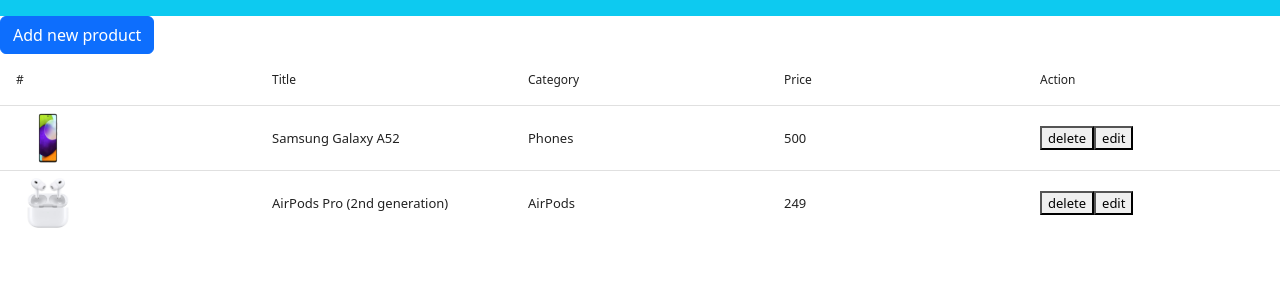
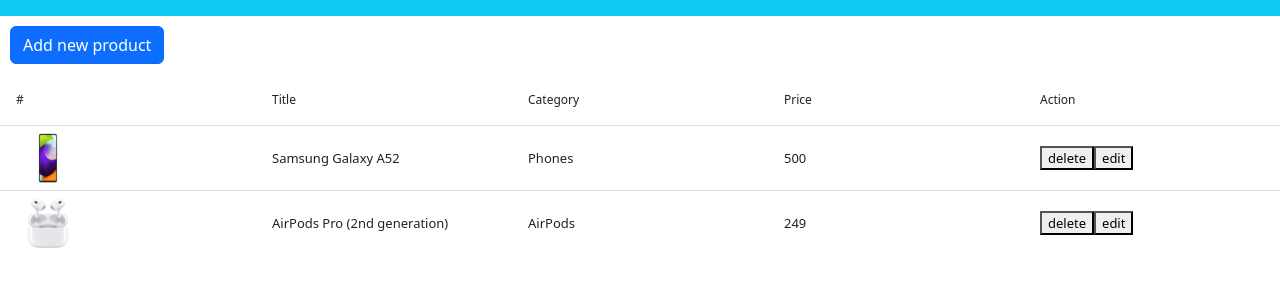
Before and after one commit to DavidPerelman/ecommerce-dashboard, a Next.js app: page /dashboard/products in a window 1280 px wide. Shown: the top 300 px of the page. Built offline with nearby package versions, Linux system fonts and the light colour scheme; no server answers.

Commit message:
setup NewProductPage

```diff
--- a/pages/dashboard/products.js
+++ b/pages/dashboard/products.js
@@ -1,7 +1,8 @@
 import Image from 'next/image';
 import React, { useState } from 'react';
 import DataTable from 'react-data-table-component';
-import styles from './products.modules.css';
+import styles from './products.module.css';
+import Link from 'next/link';
 
 const AllProductsList = () => {
   const [products, setProducts] = useState([
@@ -58,7 +59,11 @@
 
   return (
     <div className={styles.AllProductsList}>
-      <button className='btn btn-primary'>Add new product</button>
+      <Link href='/products/new-product'>
+        <button id={styles['new-product-button']} className='btn btn-primary'>
+          Add new product
+        </button>
+      </Link>
       <DataTable columns={columns} data={products} />
     </div>
   );
--- /dev/null
+++ b/pages/dashboard/products.module.css
@@ -0,0 +1,3 @@
+#new-product-button {
+  margin: 10px;
+}
```
Also changed, not shown: pages/products/new-product.js (added, +11 -0 lines), pages/dashboard/products.modules.css (deleted).
